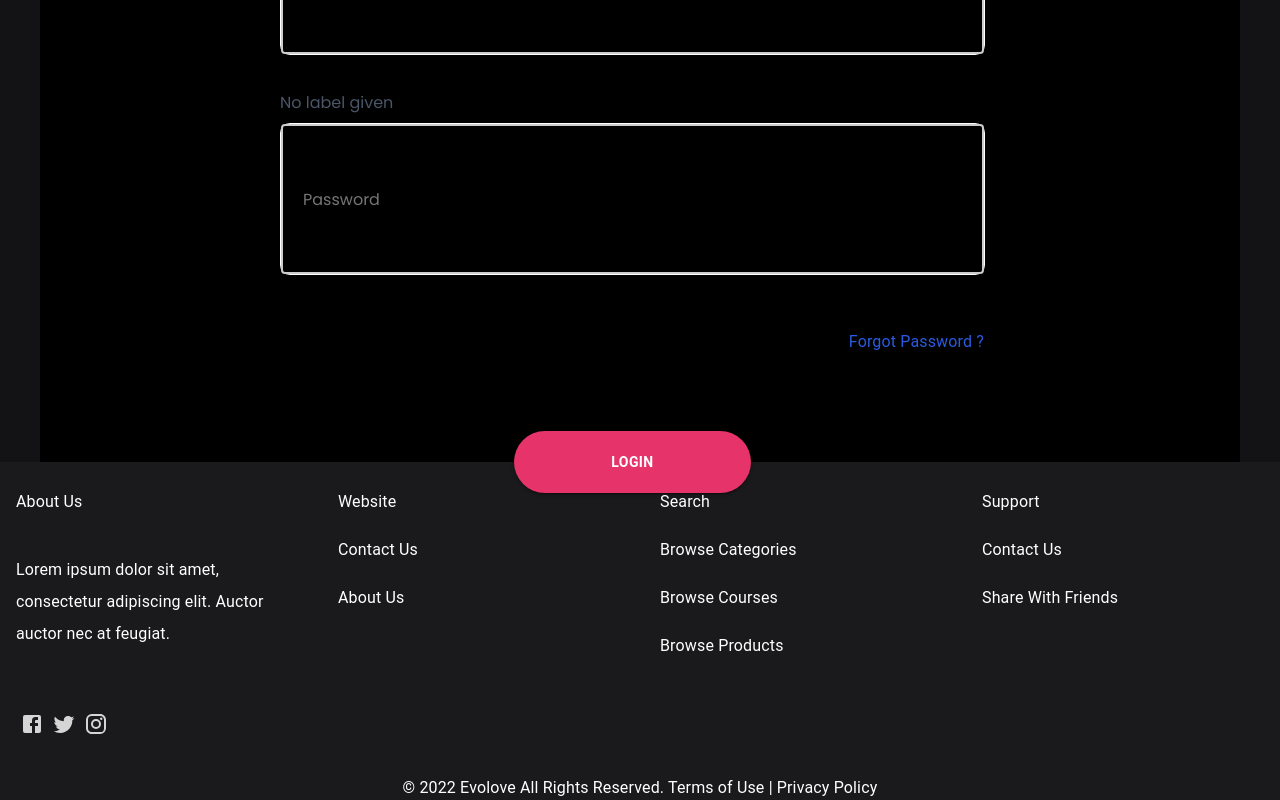
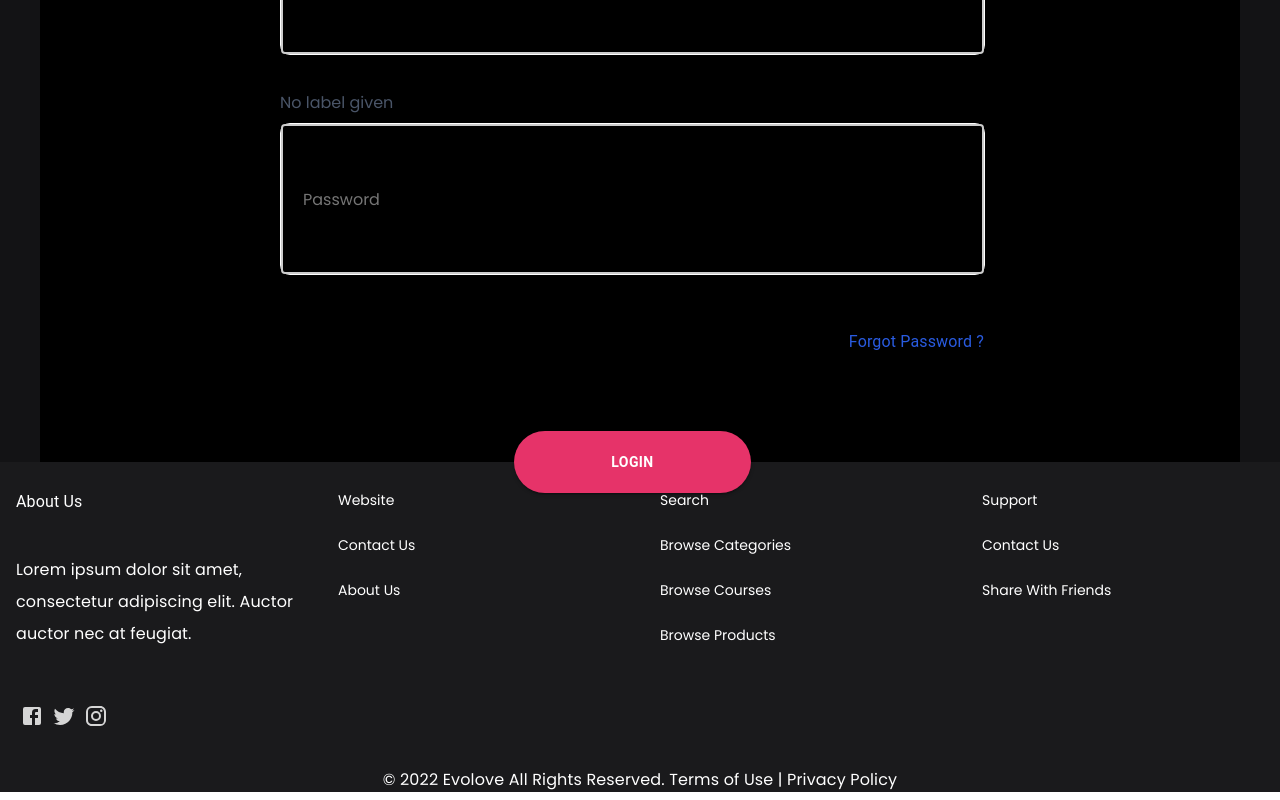
Before and after one commit to saadwaqas688/Evolove, a React (Create React App) app: page /login in a window 1280 px wide. Shown: the part 364-1164 px from the top of the page. Built offline with nearby package versions, Linux system fonts and the light colour scheme.

Commit message:
colors and fonts are added

```diff
--- a/src/Components/Containers/Auth/AboutUs/AboutUsMain/AboutUsMain.jsx
+++ b/src/Components/Containers/Auth/AboutUs/AboutUsMain/AboutUsMain.jsx
@@ -15,7 +15,7 @@ function AboutUs() {
   <NavBar />
   <Container style={{padding:'0px'}}>
   <Paper elevation={6} square={true} style={{background:Colors.secondary}}>
-        <Typography sx={{color:Colors.light,textAlign:"center" ,paddingTop:"50px", fontSize: "36px",fontWeight:'bold'}}>
+        <Typography sx={{color:Colors.light,textAlign:"center" ,paddingTop:"50px", fontSize: "36px",fontWeight:'bold',fontFamily: '"Poppins", "sans-serif"'}}>
         About Us
       </Typography>
     <Grid container spacing={1} sx={{ paddingTop: "50px",paddingBottom:"50px"}}>
@@ -25,10 +25,10 @@ function AboutUs() {
       </Grid>
 
     <Grid item  xs={12} >
-      <Typography sx={{color:Colors.light ,paddingTop:"50px", fontSize: "25px"}}>
+      <Typography sx={{color:Colors.light ,paddingTop:"50px", fontSize: "25px",fontFamily: '"Poppins", "sans-serif"' }}>
       Lorem ipsum dolor sit amet, consectetur
       </Typography>
-    <Typography sx={{color:Colors.light ,paddingTop:"50px", fontSize: "18px"}}>
+    <Typography sx={{color:Colors.light ,paddingTop:"50px", fontSize: "18px",fontFamily: '"Poppins", "sans-serif"'}}>
     Lorem ipsum dolor sit amet, consectetur adipiscing elit. Aliquam lacus, tristique elementum a gravida ultricies nisi. Commodo nibh sed sodales est nulla eget nibh. Tempus viverra et, dolor odio. Cras viverra sit facilisis ornare leo, eget. Diam lobortis nisi, elit sed nunc mattis molestie.
 Egestas nec cras tortor orci euismod morbi sed. Id ridiculus in non tortor cras bibendum. At proin sit nibh facilisis elementum. Aliquam nibh cras neque sed at malesuada. Amet, diam vel integer quam metus.
 Eget dolor enim aliquet ac orci. Urna, nec arcu vestibulum viverra risus. Pretium at morbi ipsum adipiscing lobortis nullam nec neque. Eget vitae bibendum dictum amet nibh. Nec ipsum neque, nullam tincidunt sed lectus at. Cursus pulvinar purus risus malesuada tellus, suspendisse habitasse. Leo in rutrum sed ullamcorper amet arcu. Volutpat libero sollicitudin dictumst non.
--- a/src/Components/Containers/Auth/HomeOnBoarding/AboutUsHome/AboutUsHomeMain/AboutUsHomeMain.style.js
+++ b/src/Components/Containers/Auth/HomeOnBoarding/AboutUsHome/AboutUsHomeMain/AboutUsHomeMain.style.js
@@ -4,7 +4,6 @@ import { Colors } from "../../../../../../config/palette";
 export const HomeAboutUsHeading = styled(Typography)(({ theme }) => ({
   fontFamily: '"Poppins", "sans-serif"',
   color:Colors.light,
-  variant:"h6",
   mt: "20px",fontSize:"25px",paddingRight:"10px",
 
 [theme.breakpoints.down("md")]: {
@@ -19,10 +18,10 @@ export const HomeAboutUsHeading = styled(Typography)(({ theme }) => ({
 
 
 export const HomeAboutUs = styled(Typography)(({ theme }) => ({
+
   fontFamily: '"Poppins", "sans-serif"',
-  color:Colors.light,
-  variant:"h6",
-  mt: "20px",fontSize:"18px",paddingRight:"10px",marginBottom:"50px",
+  color:"#B7C6D9",
+  mt: "20px",fontSize:"18px",paddingRight:"10px",marginBottom:"15px",
 
 [theme.breakpoints.down("md")]: {
  fontSize: "20px",
--- a/src/Components/Containers/Auth/HomeOnBoarding/ExploreBlogsHome/ExploreBlogsHomeMain/ExploreBlogsHome.style.js
+++ b/src/Components/Containers/Auth/HomeOnBoarding/ExploreBlogsHome/ExploreBlogsHomeMain/ExploreBlogsHome.style.js
@@ -1,4 +1,4 @@
-import { styled, Typography } from "@mui/material";
+import { colors, styled, Typography } from "@mui/material";
 import { Colors } from "../../../../../../config/palette";
 
 export const ExploreBlogsImage = styled("img")(({ src, theme }) => ({
@@ -18,21 +18,17 @@ export const ExploreBlogsImage = styled("img")(({ src, theme }) => ({
 
 
   export const ExploreBlogsHeading = styled(Typography)(({ theme }) => ({
+    fontFamily: '"Poppins", "sans-serif"',
     color:Colors.light,
     marginTop:"20px",
     [theme.breakpoints.down("md")]: {
       textAlign:"center"
       },
-
-  // [theme.breakpoints.down("sm")]: {
-  //   textAlign:"center",
-  //   paddingLeft:"10px",
-  //   paddingRight:"10px"
-  //  },
   }));
 
   export const ExploreBlogsText = styled(Typography)(({ theme }) => ({
-    color:Colors.light,
+    fontFamily: '"Poppins", "sans-serif"',
+    color:Colors.darkGrey,
     textAlign:"flexstart",
     paddingLeft:"30px",
     paddingRight:"30px",
@@ -40,10 +36,4 @@ export const ExploreBlogsImage = styled("img")(({ src, theme }) => ({
     [theme.breakpoints.down("md")]: {
       textAlign:"center"
       },
-
-  // [theme.breakpoints.down("sm")]: {
-  //   textAlign:"center",
-  //   paddingLeft:"10px",
-  //   paddingRight:"10px"
-  //  },
   }));
--- a/src/Components/Containers/Auth/HomeOnBoarding/ExploreBlogsHome/ExploreBlogsHomeMain/ExploreBlogsHomeMain.jsx
+++ b/src/Components/Containers/Auth/HomeOnBoarding/ExploreBlogsHome/ExploreBlogsHomeMain/ExploreBlogsHomeMain.jsx
@@ -11,7 +11,7 @@ import ExploreBlogImage from"../../../../../../assets/images/homeOnBoarding/Home
 const HomeExploreBlogs = () => {
   return (
     <Paper elevation={0} square={true} style={{background:Colors.secondary}}>
-        <Typography sx={{color:Colors.light,textAlign:"center" ,paddingTop:"50px", fontSize: "36px",fontWeight:'bold'}}>
+        <Typography sx={{color:Colors.light,textAlign:"center" ,paddingTop:"50px", fontSize: "36px",fontWeight:'bold',  fontFamily: '"Poppins", "sans-serif"',}}>
          Explore Blogs
       </Typography>
     <Grid container spacing={1} sx={{ paddingTop: "50px",paddingBottom:"50px"}}>
--- a/src/Components/Containers/Auth/HomeOnBoarding/PopularCoursesHome/PopularCoursesHomeMain/PopularCoursesHomeMain.jsx
+++ b/src/Components/Containers/Auth/HomeOnBoarding/PopularCoursesHome/PopularCoursesHomeMain/PopularCoursesHomeMain.jsx
@@ -10,7 +10,7 @@ import PopularImage from"../../../../../../assets/images/homeOnBoarding/mackbok.
 const PopularCoursesHome = () => {
   return (
     <Paper elevation={0} square={true} style={{background:Colors.secondary}}>
-        <Typography sx={{color:Colors.light,textAlign:"center" ,paddingTop:"50px", fontSize: "32.69px",fontWeight:'bold'}}>
+        <Typography sx={{color:Colors.light,textAlign:"center" ,paddingTop:"50px", fontSize: "32.69px",fontWeight:'bold',  fontFamily: '"Poppins", "sans-serif"',}}>
        Popular Courses
       </Typography>
     <Grid container spacing={1} sx={{ paddingTop: "50px",paddingBottom:"50px"}}>
--- a/src/Components/Containers/Auth/HomeOnBoarding/PopularCoursesHome/PopularCoursesHomeMain/PopularCoursesHomeMain.style.js
+++ b/src/Components/Containers/Auth/HomeOnBoarding/PopularCoursesHome/PopularCoursesHomeMain/PopularCoursesHomeMain.style.js
@@ -18,21 +18,17 @@ export const PopularCoursesImage = styled("img")(({ src, theme }) => ({
 
 
   export const PopularCoursesHeading = styled(Typography)(({ theme }) => ({
+    fontFamily: '"Poppins", "sans-serif"',
     color:Colors.light,
     marginTop:"20px",
     [theme.breakpoints.down("md")]: {
       textAlign:"center"
       },
-
-  // [theme.breakpoints.down("sm")]: {
-  //   textAlign:"center",
-  //   paddingLeft:"10px",
-  //   paddingRight:"10px"
-  //  },
   }));
 
   export const PopularCoursesText = styled(Typography)(({ theme }) => ({
-    color:Colors.light,
+    fontFamily: '"Poppins", "sans-serif"',
+    color:Colors.darkGrey,
     textAlign:"flexstart",
     paddingLeft:"30px",
     paddingRight:"30px",
@@ -41,9 +37,4 @@ export const PopularCoursesImage = styled("img")(({ src, theme }) => ({
       textAlign:"center"
       },
 
-  // [theme.breakpoints.down("sm")]: {
-  //   textAlign:"center",
-  //   paddingLeft:"10px",
-  //   paddingRight:"10px"
-  //  },
   }));
--- a/src/Components/Containers/Auth/HomeOnBoarding/SliderHome/SliderMain/SliderHomeMain.style.js
+++ b/src/Components/Containers/Auth/HomeOnBoarding/SliderHome/SliderMain/SliderHomeMain.style.js
@@ -5,7 +5,6 @@ import { Colors } from "../../../../../../config/palette";
 export const HeroText = styled(Typography)(({ theme }) => ({
  fontFamily: '"Poppins", "sans-serif"',
  color:Colors.light,
- variant:"h5",
   mt: "30px", fontWeight: "bold" ,fontSize:"36px",paddingRight:"50px",paddingTop:"70px",
 
 [theme.breakpoints.down("md")]: {
@@ -22,9 +21,8 @@ paddingTop:"10px"
 
 
 export const HeroSubText = styled(Typography)(({ theme }) => ({
- color:Colors.light,
+ color:"#B7C6D9",
  fontFamily: '"Poppins", "sans-serif"',
- variant:"h6",
  mt: "20px",fontSize:"25px",paddingRight:"100px",
 
 [theme.breakpoints.down("md")]: {
--- a/src/Components/Containers/Auth/HomeOnBoarding/TopCoachesHome/TopCoachesHomeMain/TopCoachesHome.style.js
+++ b/src/Components/Containers/Auth/HomeOnBoarding/TopCoachesHome/TopCoachesHomeMain/TopCoachesHome.style.js
@@ -4,7 +4,7 @@ import { Colors } from "../../../../../../config/palette";
 
 export const HomeAvatarOccupation = styled(Typography)(({ theme }) => ({
   fontFamily: '"Poppins", "sans-serif"',
-  color:Colors.light,
+  color:Colors.darkGrey,
   [theme.breakpoints.down("md")]: {
     textAlign:"center"
     },
--- a/src/Components/UI/Footer/FooterMain/Footer.jsx
+++ b/src/Components/UI/Footer/FooterMain/Footer.jsx
@@ -18,9 +18,6 @@ export default function Footer() {
       sx={{
         background: Colors.dark,
         color: Colors.light,
-        // p: { xs: 4, md: 10 },
-        // pt: 12,
-        // pb: 12,
         fontSize: { xs: "12px", md: "14px" },
       }}
     >
@@ -28,7 +25,7 @@ export default function Footer() {
         <Grid item xs={12} md={3}>
         <List>
 <ListItem>
-    <ListItemText primary="About Us" sx={{ color: Colors.light ,textAlign: { xs: "center" ,md:"left"}}} />
+    <ListItemText primary="About Us" sx={{ color: Colors.light ,textAlign: { xs: "center" ,md:"left"},  fontFamily: '"Poppins", "sans-serif"'}} />
   </ListItem>
 </List>
 <List>
@@ -37,7 +34,7 @@ export default function Footer() {
     <Typography
             lineHeight={2}
             variant="body1"
-            sx={{ textAlign: { xs: "center" ,md:"left"} }}
+            sx={{ textAlign: { xs: "center" ,md:"left"},fontFamily: '"Poppins", "sans-serif"'           }}
           >
             Lorem ipsum dolor sit amet, consectetur adipiscing elit. Auctor
             auctor nec at feugiat.
@@ -46,54 +43,46 @@ export default function Footer() {
 
   </ListItem>
 </List>
-          {/* <Typography
-            lineHeight={2}
-            variant="body1"
-            sx={{ textAlign: { xs: "center" }, paddingLeft: "30px" }}
-          >
-            Lorem ipsum dolor sit amet, consectetur adipiscing elit. Auctor
-            auctor nec at feugiat.
-          </Typography> */}
         </Grid>
         <Grid item sm={4} md={3}>
           <List>
           <ListItem>
-              <ListItemText primary="Website" sx={{ color: Colors.light }} />
+              <ListItemText primary="Website" sx={{ color: Colors.light,  fontFamily: '"Poppins", "sans-serif"' }} disableTypography />
             </ListItem>
             <ListItem component="a" href="/contactUs">
-              <ListItemText primary="Contact Us" sx={{ color: Colors.light }} />
+              <ListItemText primary="Contact Us" sx={{ color: Colors.light,  fontFamily: '"Poppins", "sans-serif"' }} disableTypography/>
             </ListItem>
             <ListItem component="a" href="/aboutUs">
-              <ListItemText primary="About Us" sx={{padding:"0" ,color: Colors.light ,textDecoration:'none'}} />
+              <ListItemText primary="About Us" sx={{padding:"0" ,color: Colors.light ,fontFamily: '"Poppins", "sans-serif"'}}  disableTypography/>
             </ListItem>
           </List>
         </Grid>
         <Grid item sm={4} md={3}>
           <List>
           <ListItem>
-              <ListItemText primary="Search" sx={{ color: Colors.light }} />
+              <ListItemText primary="Search" sx={{ color: Colors.light,  fontFamily: '"Poppins", "sans-serif"' }}  disableTypography/>
             </ListItem>
               <ListItem>
-              <ListItemText primary=" Browse Categories" sx={{ color: Colors.light }} />
+              <ListItemText primary=" Browse Categories" sx={{ color: Colors.light,  fontFamily: '"Poppins", "sans-serif"' }}  disableTypography/>
             </ListItem>
             <ListItem component="a" href="/contactUs">
-              <ListItemText primary=" Browse Courses" sx={{ color: Colors.light }} />
+              <ListItemText primary=" Browse Courses" sx={{ color: Colors.light,  fontFamily: '"Poppins", "sans-serif"'}}  disableTypography/>
             </ListItem>
             <ListItem component="a" href="/">
-              <ListItemText primary="Browse Products" sx={{padding:"0" ,color: Colors.light ,textDecoration:'none'}} />
+              <ListItemText primary="Browse Products" sx={{padding:"0" ,color: Colors.light ,  fontFamily: '"Poppins", "sans-serif"'}}  disableTypography/>
             </ListItem>
           </List>
         </Grid>
         <Grid item sm={4} md={3}>
              <List>
               <ListItem>
-              <ListItemText primary="Support" sx={{ color: Colors.light }} />
+              <ListItemText primary="Support" sx={{ color: Colors.light,  fontFamily: '"Poppins", "sans-serif"'}}  disableTypography/>
             </ListItem>
             <ListItem component="a" href="/contactUs">
-              <ListItemText primary="Contact Us" sx={{ color: Colors.light }} />
+              <ListItemText primary="Contact Us" sx={{ color: Colors.light,  fontFamily: '"Poppins", "sans-serif"' }}  disableTypography/>
             </ListItem>
             <ListItem component="a" href="/">
-              <ListItemText primary="Share With Friends" sx={{padding:"0" ,color: Colors.light ,textDecoration:'none'}} />
+              <ListItemText primary="Share With Friends" sx={{padding:"0" ,color: Colors.light ,  fontFamily: '"Poppins", "sans-serif"'}} disableTypography />
             </ListItem>
           </List>
         </Grid>
@@ -109,18 +98,9 @@ export default function Footer() {
         <TwitterIcon sx={{ mr: 1 }} />
         <InstagramIcon />
       </Box>
-      <Typography variant="body1" sx={{ textAlign: "center", mt: "34px" }}>
+      <Typography variant="body1" sx={{ textAlign: "center", mt: "34px",  fontFamily: '"Poppins", "sans-serif"' }}>
         © 2022 Evolove All Rights Reserved. Terms of Use | Privacy Policy
       </Typography>
     </Box>
   );
 }
-
-// <ListItem  >
-// <ListItemButton component="a" href="/shop" selected={pathname==='/shop'?true:false}>
-//   <ListItemIcon>
-//     <ShoppingBasketRounded sx={{color:'#ff6699' , fontSize:'40px'}}/>
-//   </ListItemIcon>
-//   <ListItemText sx={{color:"purple"}} primary="Shop" />
-// </ListItemButton>
-// </ListItem>
--- a/src/config/palette.js
+++ b/src/config/palette.js
@@ -4,6 +4,8 @@ export const Colors = {
     secondary: "#131315",
     success: "#4CAF50",
     info: "#E63369",
+    grey:"#DADAF7",
+    darkGrey:"#8D98AF",
     danger: "#FF5722",
     warning: "#FFC107",
     dark: "#1A1A1C",
```
Also changed, not shown: src/Components/UI/NavBar/NavBarDrawer/Drawer.jsx (+5 -5 lines), src/Components/UI/NavBar/NavBarMain/NavBar.jsx (+6 -5 lines).
